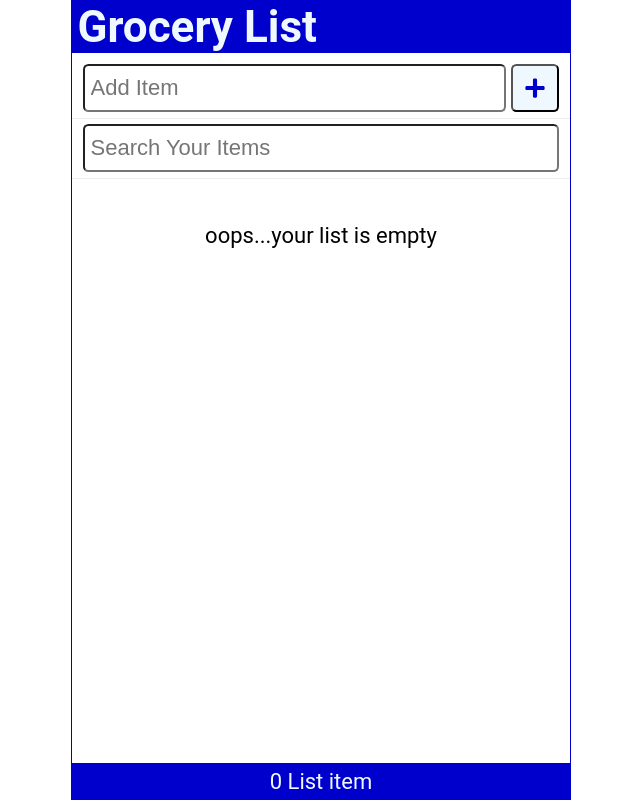
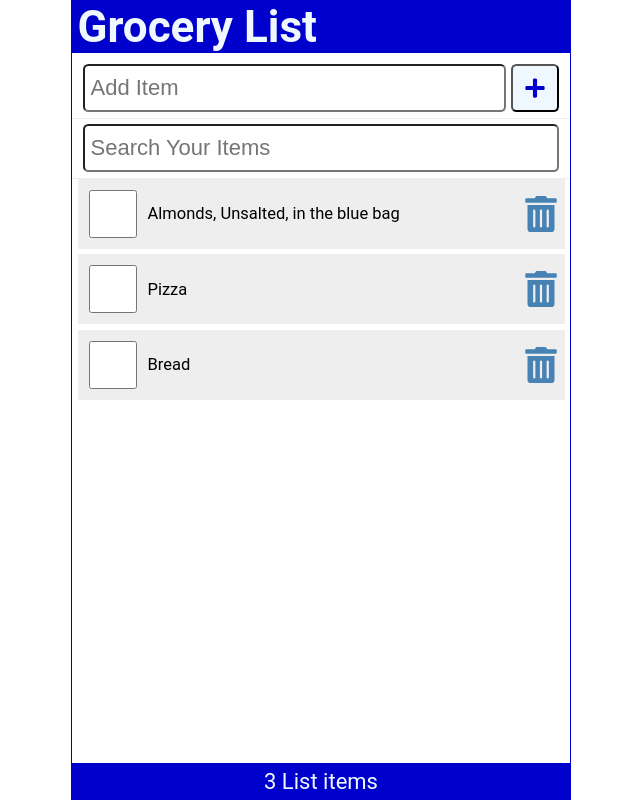
Before and after one commit to pop-dev5016/react-tutorials, a React (Create React App) app: page / in a window 1280 px wide. Shown: the whole page, without its empty margins (319-959 px from the left). Built offline with nearby package versions, Linux system fonts and the light colour scheme; no server answers; data requests are answered from the project's data file.

Commit message:
display error in JSX

```diff
--- a/src/App.js
+++ b/src/App.js
@@ -8,7 +8,7 @@ import SearchItems from './SearchItems';
 
 
 function App() {
-  const API_URL = "http://localhost:3500/itemss"
+  const API_URL = "http://localhost:3500/items"
 
   const [items,SetItems] = useState([]);
   const [newitem,setNewItems] = useState('');
@@ -20,7 +20,7 @@ function App() {
       const fetchItems = async ()=>{
         try {
           const response = await fetch (API_URL)
-          if (!response.ok) throw Error("did not recieve expected output")
+          if (!response.ok) throw Error("did not recieve expected data")
           const listItems = await response.json()
           console.log(listItems);///check output it came
           SetItems(listItems)
@@ -66,7 +66,16 @@ function App() {
      <AddItem
      newitem={newitem} setNewItems={setNewItems} handlesubmit={handlesubmit}></AddItem>
      <SearchItems search={search} setSearch={setSearch}></SearchItems>
-     <Content items={items.filter(item=>((item.item).toLowerCase()).includes(search.toLowerCase()))} handlecheck={handlecheck} handledelete={handledelete}/>
+
+
+     <main>
+      {fetcherror && <p style={{color:"red"}}>{`Error:${fetcherror}`}</p>}
+               {!fetcherror && <Content items={items.filter(item=>((item.item).toLowerCase()).includes(search.toLowerCase()))} handlecheck={handlecheck} handledelete={handledelete}/>}
+     </main>
+
+
+
+
      <Footer length={items.length}/>
 
     </div>
--- a/src/Content.js
+++ b/src/Content.js
@@ -10,13 +10,13 @@ const Content = ({items,handlecheck,handledelete}) => {
 
 
         return (
-            <main>
+            <>
                 {
                    items.length?
                    (<ItemList items={items} handlecheck={handlecheck} handledelete={handledelete}/>):
                    (<p style={{marginTop:"2rem"}}>oops...your list is empty</p>)
                 }
-            </main>
+            </>
         )
   }
 
```
